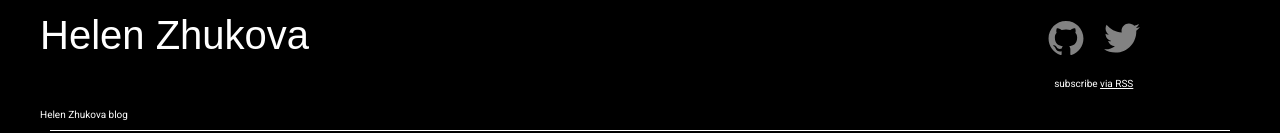
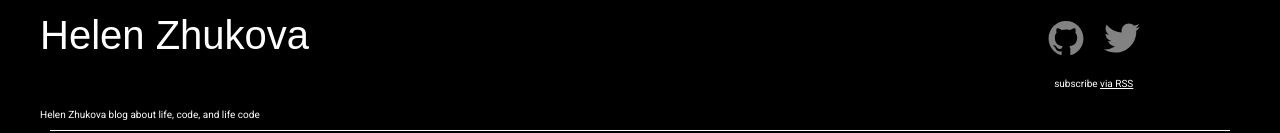
Before and after one commit to zhukovka/zhukovka.github.io, a Jekyll site: the page built from index.md, in a window 1280 px wide. Shown: the part 2164-2297 px from the top of the page. Built offline with Jekyll 4.4.1, drawn with Linux system fonts in a browser that asks for light colours; some web fonts are replaced.

Commit message:
description

```diff
--- a/_config.yml
+++ b/_config.yml
@@ -15,7 +15,7 @@
 # in the templates via {{ site.myvariable }}.
 title: RETURN HZ
 email: helen.zhukova@gmail.com
-description: Helen Zhukova blog
+description: Helen Zhukova blog about life, code, and life code
 author: Helen Zhukova
 baseurl: "" # the subpath of your site, e.g. /blog
 url: "https://zhukovka.github.io" # the base hostname & protocol for your site, e.g. http://example.com
```
